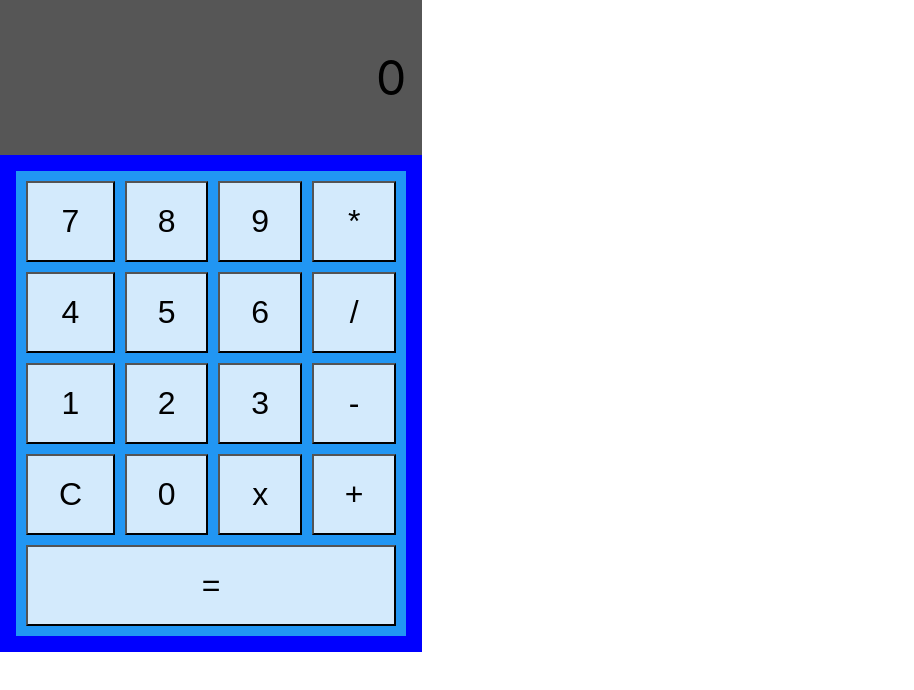
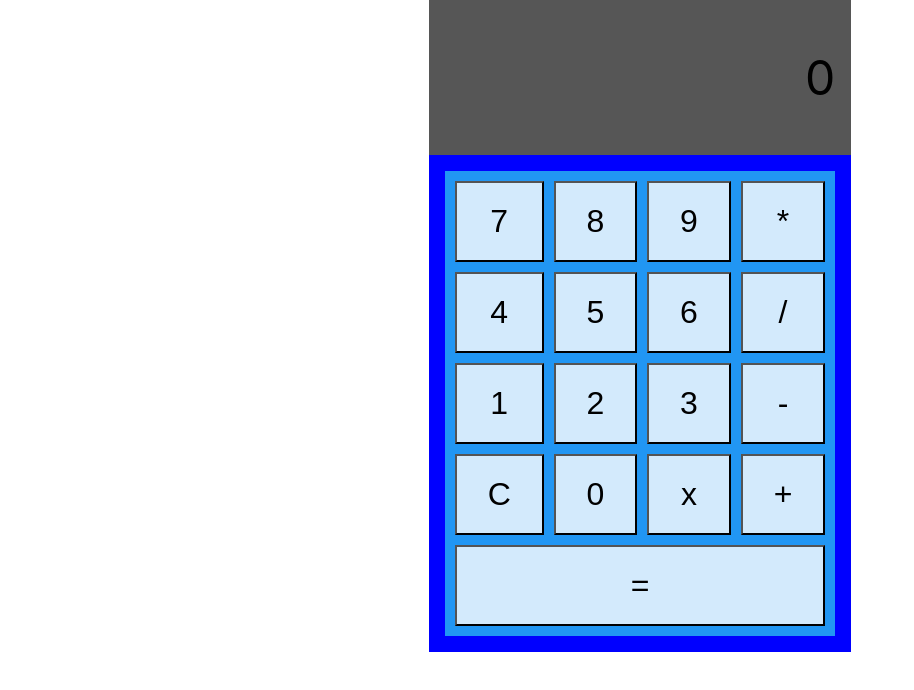
Before and after one commit to Majid-Ebrahimi/calculator, a React (Create React App) app: page / in a window 1280 px wide. Shown: the top 690 px of the page, without its empty margins (0-914 px from the left). Built offline with nearby package versions, Linux system fonts and the light colour scheme.

Commit message:
fix some bug

```diff
--- a/src/App.tsx
+++ b/src/App.tsx
@@ -6,38 +6,11 @@ import MainCalculator from "./components/layouts/MainCalculator";
 
 function App() {
     const [value,setValue] = useState("0")
-    let left = value
-    let right = value
+    const [calculationValue,setCalculationValue] = useState<number>(0)
 
-    function setValue0(){
-        setValue(value.concat('0'))
-    }
-    function setValue1(){
-        setValue(value.concat('1'))
-            }
-    function setValue2(){
-        setValue(value.concat('2'))
-    }
-    function setValue3(){
-        setValue(value.concat('3'))
-    }
-    function setValue4(){
-        setValue(value.concat('4'))
-    }
-    function setValue5(){
-        setValue(value.concat('5'))
-    }
-    function setValue6(){
-        setValue(value.concat('6'))
-    }
-    function setValue7(){
-        setValue(value.concat('7'))
-    }
-    function setValue8(){
-        setValue(value.concat('8'))
-    }
-    function setValue9(){
-        setValue(value.concat('9'))
+    function setValueNumber(num: string){
+        setValue(value.concat(num))
+        // setCalculationValue(calculationValue.concat(parseInt(num)))
     }
 
     function deleteHandler (){
@@ -46,36 +19,39 @@ function App() {
 
     function deleteAllHandler(){
         setValue("0")
+        // setCalculationValue([0])
     }
 
     function plusHandler(){
-        left = value
-
+        const len = value.length -1
+        if(!value.endsWith('+')) {
             setValue(value.concat('+'))
+        } else{
+            console.log(value.substring(len))
+        }
+        console.log(parseInt(value) + parseInt(value.substring(len)))
+        setCalculationValue(parseInt(value) + parseInt(value.substring(len)))
     }
 
     function equalHandler(){
-        right = value.substring(left.length + 1 ,value.length)
-        let tempLeft = parseInt(left)
-        let tempRight = parseInt(right)
-        const tempEqual = tempRight.toString().concat(tempLeft.toString())
-        setValue(tempEqual)
+        setValue(calculationValue.toString())
+
     }
 
     return (
             <Layout>
                 <CalculationBox value={value}/>
                 <MainCalculator
-                on0={setValue0}
-                on1={setValue1}
-                on2={setValue2}
-                on3={setValue3}
-                on4={setValue4}
-                on5={setValue5}
-                on6={setValue6}
-                on7={setValue7}
-                on8={setValue8}
-                on9={setValue9}
+                    on0={()=>{setValueNumber('0')}}
+                    on1={()=>{setValueNumber('1')}}
+                    on2={()=>{setValueNumber('2')}}
+                    on3={()=>{setValueNumber('3')}}
+                    on4={()=>{setValueNumber('4')}}
+                    on5={()=>{setValueNumber('5')}}
+                    on6={()=>{setValueNumber('6')}}
+                    on7={()=>{setValueNumber('7')}}
+                    on8={()=>{setValueNumber('8')}}
+                    on9={()=>{setValueNumber('9')}}
                     onPlus={plusHandler}
                     onEqual={equalHandler}
                     onDelete={deleteHandler}
--- a/src/components/layouts/Layout.module.css
+++ b/src/components/layouts/Layout.module.css
@@ -1,7 +1,6 @@
 .div {
     width: 33%;
     background-color: #565656;
-
 }
 
 @media only screen and (max-width: 1000px){
--- a/src/components/layouts/Layout.tsx
+++ b/src/components/layouts/Layout.tsx
@@ -1,7 +1,10 @@
 import classes from './Layout.module.css'
 
-function Layout(props: any){
-    return <div className={classes.div}>{props.children}</div>
+function Layout(props: any) {
+    return (<center>
+            <div className={classes.div}>{props.children}</div>
+        </center>
+    )
 }
 
 export default Layout
```
Lines whose indentation alone changed are shown as unchanged.
